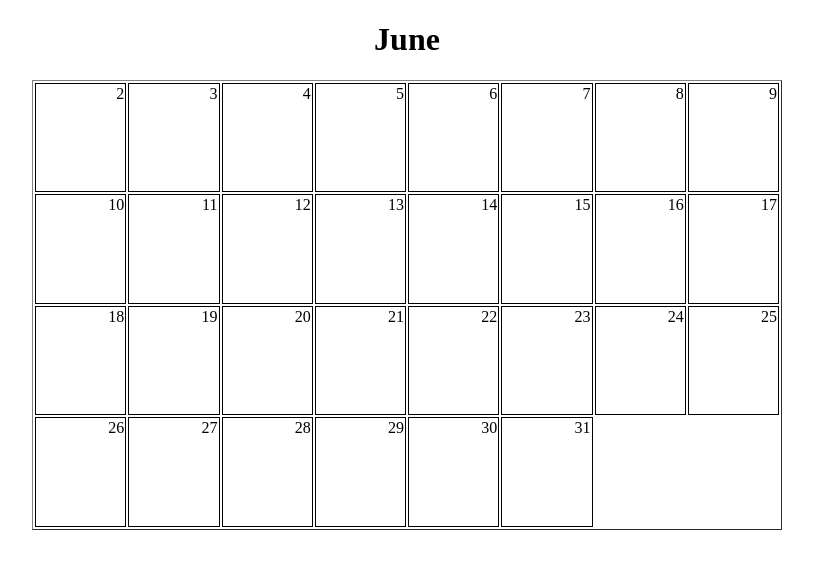
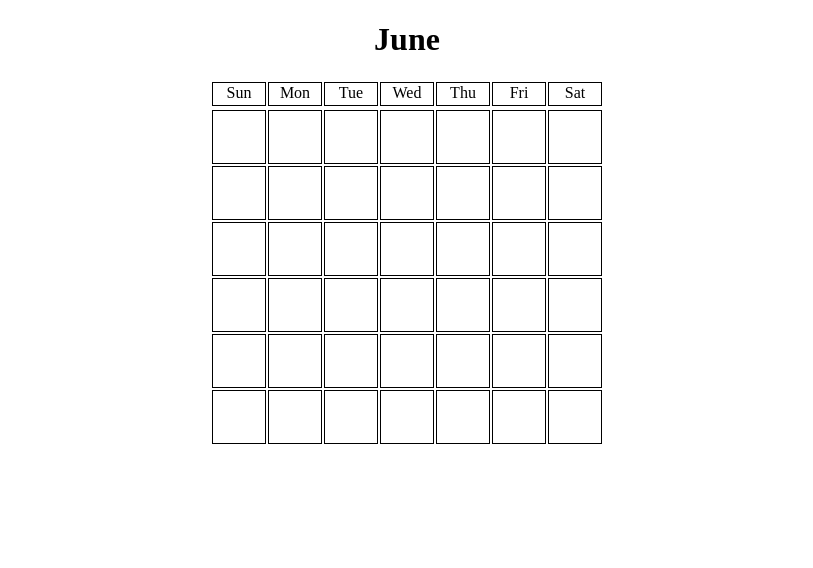
Before and after one commit to cRugg/jsCalendar, a plain HTML site: page index.html in a window 1280 px wide. Shown: the whole page, without its empty margins (233-1046 px from the left). Drawn offline with Linux system fonts and the light colour scheme.

Commit message:
Improved the loop and other changes.
The loop now creates a table and put each cell element into an array. It
also has enough cells for the longest month possibly. Found a formula to
calculate the day of the week. Created a the dayObj object for later
use.  Added a seperate <table> for the days of the week names.

```diff
--- a/calendar.js
+++ b/calendar.js
@@ -1,7 +1,13 @@
 (function(){
 "use strict";
 
-    var dateObj  =  new Date(); // dateObj contains the current month in number form
+    ///The formula: N = d + 2m + [3(m+1)/5] + y + [y/4] - [y/100] + [y/400] + 2
+
+    var dateObj =  new Date(); // dateObj contains the current month in number form
+
+    var dayObj = {
+    currentDay:  dateObj.getDate(),
+    };
 
     //create a month object; monthObj should have .name and .daysInMonth defined
     var monthObj = {
@@ -48,63 +54,44 @@
     //create calendar object
     var calendar = {
 
-        currentDay:  dateObj.getDate(),
         currentYear: dateObj.getFullYear(),
 
-        go: function(){
+        init: function(){
             var b             = document.getElementById("myBody"),
-                monthTitle    = document.createElement("h1"),
-                monthTextNode = document.createTextNode(monthObj.getName(monthObj.currentMonth)),
+                monthTitle    = document.getElementById("monthTitle"),
                 table         = document.createElement("table"),
                 day           = 1,
-                i             = 0,
-                j             = 0;
+                calArr        = [[],[],[],[],[],[],[]];
 
-            table.setAttribute('border', '1');
-            monthTitle.appendChild(monthTextNode);
-
-            b.appendChild(monthTitle);
+            //table.setAttribute('border', '1');
+            monthTitle.textContent = monthObj.getName(monthObj.currentMonth);
             b.appendChild(table);
 
-            //Loops through how many days there are in the current month and appends td tags and text nodes to create what looks like a calendar
-            for (i = 0; i < 4; ++i){
+            //Loops through and creates a 6x7 table for maximum amount of weeks
+            for (var i = 0; i < 6; ++i){
                 var currentWeekRow = document.createElement("tr");
                 table.appendChild(currentWeekRow);
-
-                if (monthObj.getDaysInMonth() === 31){
-                    for (j = 0; j <= 7; ++j){
-
-                        var dayCell     = document.createElement("td"),
-                            dayTextNode = document.createTextNode(day);
-
-                        ++day;
-                        dayCell.textContent = day;
-                        currentWeekRow.appendChild(dayCell);
-                    }
-                } else if (monthObj.getDaysInMonth === 28){
-                    for (j = 0; j <= 7; ++j){
-                        if (day <= 28){
-                        var dayCell     = document.createElement("td"),
-                            dayTextNode = document.createTextNode(day);
-                            ++day;
-                            dayCell.textContent = day;
-                            currentWeekRow.appendChild(dayCell);
-                        }
-                    }
-                } else {
-                    for (j = 0; j <= 7; ++j){
-                        if (day <= 30){
-                        var dayCell     = document.createElement("td"),
-                            dayTextNode = document.createTextNode(day);
-                            ++day;
-                            dayCell.textContent = day;
-                            currentWeekRow.appendChild(dayCell);
-                        }
-                    }
+                for (var j = 0; j < 7; ++j){
+                    var dayCell  = document.createElement("td");
+                    calArr[i][j] = dayCell;
+                    currentWeekRow.appendChild(calArr[i][j]);
                 }
             }
         }
     };
 
-    calendar.go();
+/***** Calculates the current day of the week after %ing the result by 7. if Janurary or February add 12 to the month and subtract the year by 1.
+********* Saturday === 0, Sunday === 1, Monday === 2, Tuesday === 3, Wednesday === 4, Thursday === 5, Friday === 6********
+
+    var N = null,
+        d = dayObj.currentDay,
+        m = monthObj.currentMonth,
+        y = calendar.currentYear;
+
+    N = d + (2*m) + Math.floor((3*(m+1)/5)) + y + Math.floor((y/4)) - Math.floor((y/100)) + Math.floor((y/400)) + 2;
+
+   console.log(N%7);
+*******/
+
+    calendar.init();
 }());
--- a/index.html
+++ b/index.html
@@ -8,6 +8,18 @@
 </head>
 
 <body id="myBody">
+<h1 id = "monthTitle"></h1>
+<table>
+	<tr>
+		<td class = "weekDays">Sun</td>
+		<td class = "weekDays">Mon</td>
+		<td class = "weekDays">Tue</td>
+		<td class = "weekDays">Wed</td>
+		<td class = "weekDays">Thu</td>
+		<td class = "weekDays">Fri</td>
+		<td class = "weekDays">Sat</td>
+	</tr>
+</table>
 	<div >
 
 	</div>
--- a/stylesheet.css
+++ b/stylesheet.css
@@ -4,10 +4,9 @@ body
 }
 table
 {
+	border: 1px;
 	margin-left: auto;
 	margin-right: auto;
-	height: 450px;
-	width: 750px;
 }
 h1
 {
@@ -17,9 +16,15 @@ h1
 }
 td
 {
-	text-align: right;
+	text-align: center;
 	vertical-align: top;
 	height: 50px;
 	width: 50px;
 	border: 1px solid black;
 }
+
+.weekDays
+{
+	height: 20px;
+
+}
```
